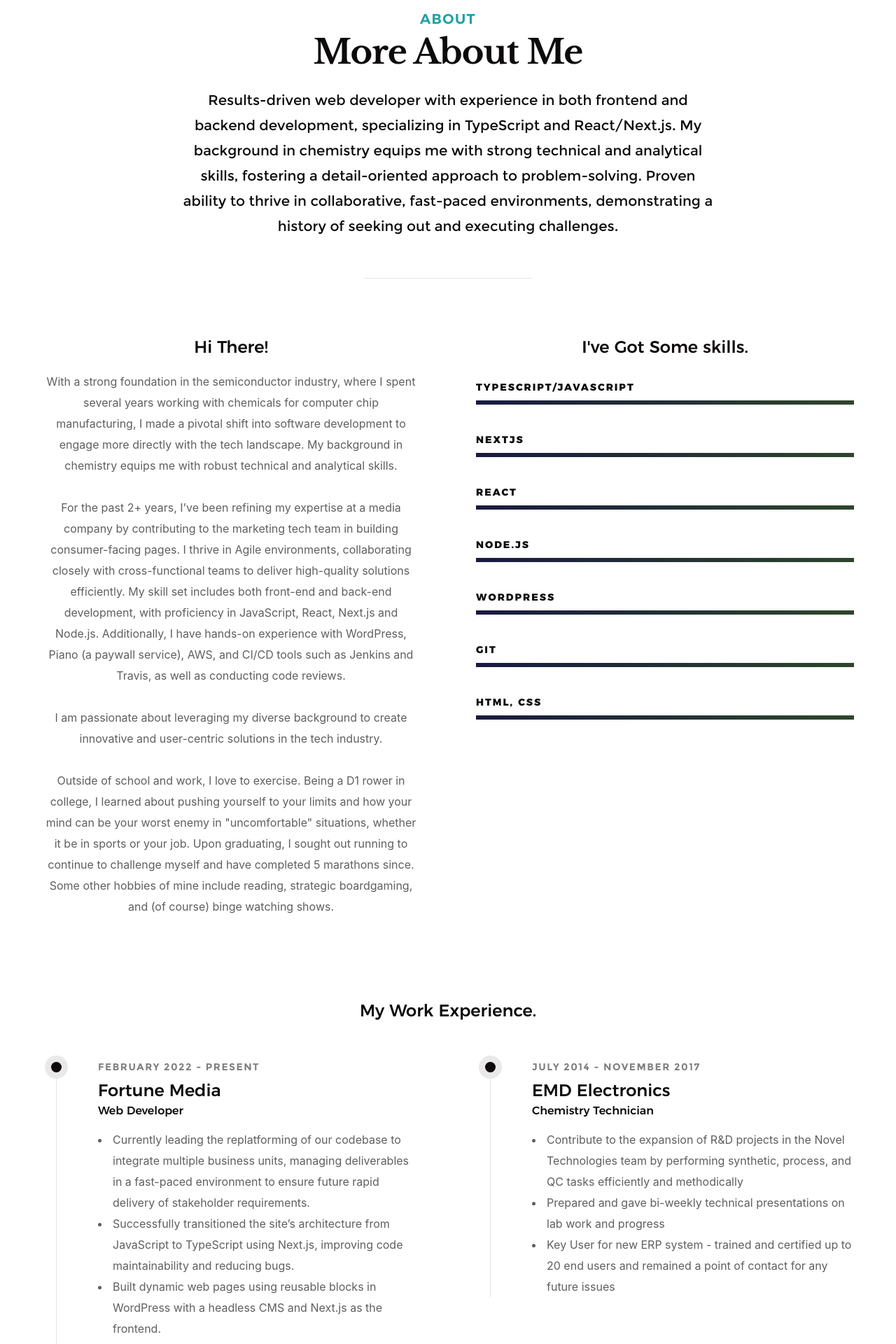
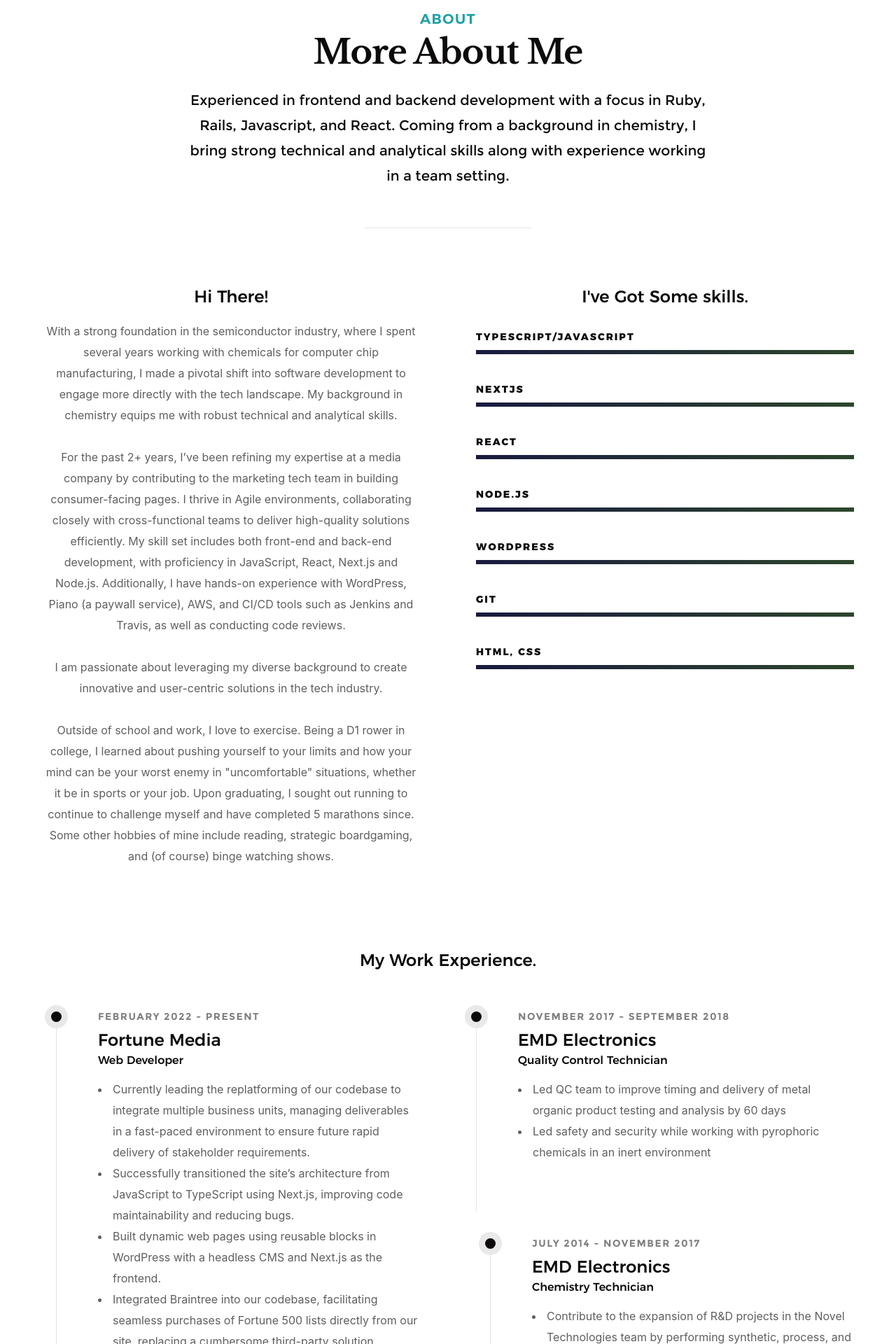
Before and after one commit to abaydar/amanda_baydar_portfolio, a React (Create React App) app: page / in a window 1280 px wide. Shown: the part 920-2840 px from the top of the page at 70% size. Built offline with nearby package versions, Linux system fonts and the light colour scheme.

Commit message:
Update about.js

```diff
--- a/src/components/about/about.js
+++ b/src/components/about/about.js
@@ -7,7 +7,7 @@ function About(){
     <div className="col-full text-center">
       <h3>About</h3>
       <h1>More About Me</h1>
-      <p className="lead">Results-driven web developer with experience in both frontend and backend development, specializing in TypeScript and React/Next.js. My background in chemistry equips me with strong technical and analytical skills, fostering a detail-oriented approach to problem-solving. Proven ability to thrive in collaborative, fast-paced environments, demonstrating a history of seeking out and executing challenges.</p>
+      <p className="lead">Experienced in frontend and backend development with a focus in Ruby, Rails, Javascript, and React.  Coming from a background in chemistry, I bring strong technical and analytical skills along with experience working in a team setting.</p>
     </div>
   </div>
   <div className="row about-content">
@@ -91,6 +91,8 @@ function About(){
           </div>
         </div>
 
+        <div className="col-six tab-full right">
+        <div className="timeline">
         <div className="timeline__block">
           <div className="timeline__bullet" />
           <div className="timeline__header">
@@ -119,6 +121,13 @@ function About(){
             </ul>
           </div>
         </div>
+        </div>
+        </div>
+        </div>
+        </div>
+
+        <div className="col-six tab-full left">
+        <div className="timeline">
         <div className="timeline__block">
           <div className="timeline__bullet" />
           <div className="timeline__header">
```
